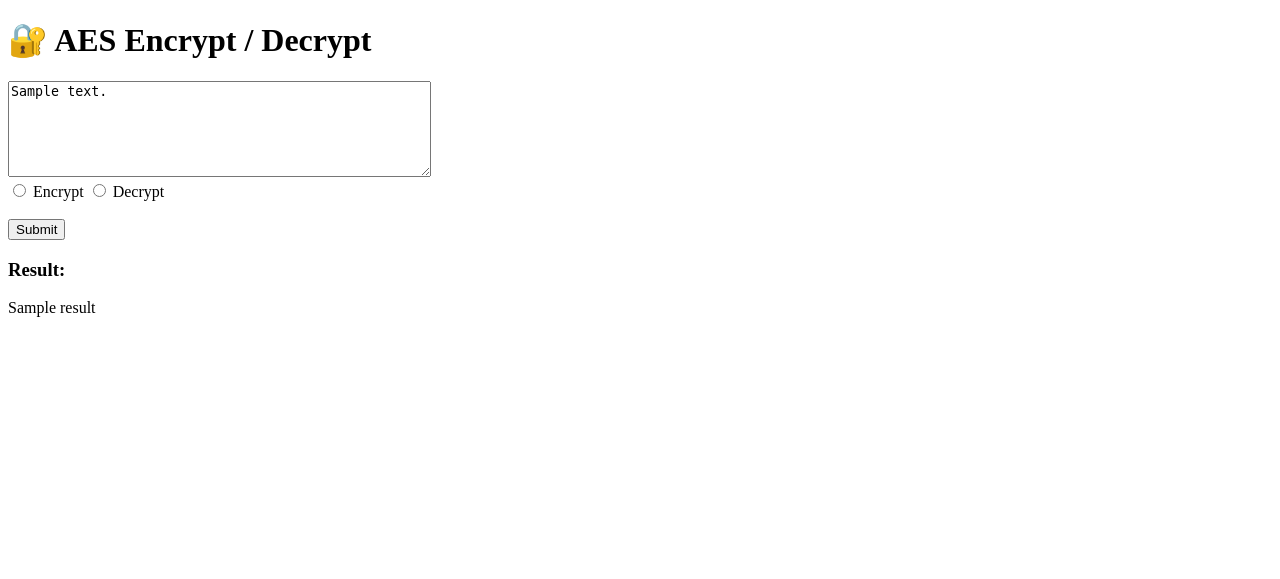
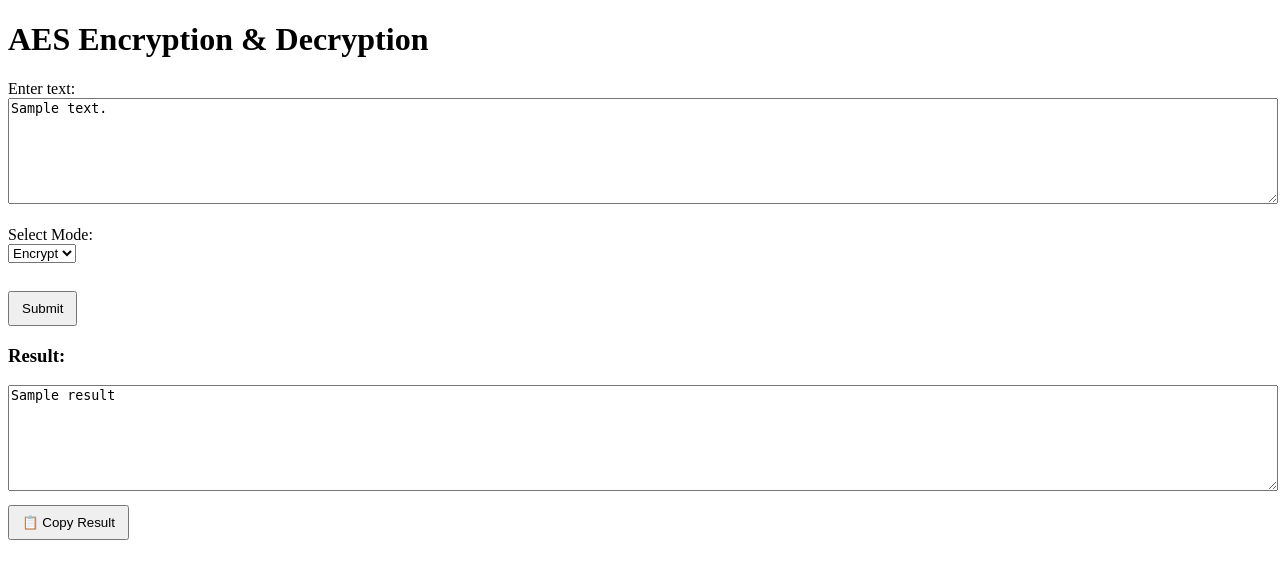
Before and after one commit to Tesco001/HI, a Flask app: template templates/index.html in a window 1280 px wide. Shown: the top 579 px of the page. Run offline with Flask 3, Linux system fonts and the light colour scheme; the template is opened without the code that fills it: most values are stand-ins (such as "Sample title", 1, 10 or a date in 2020).

Commit message:
Update index.html

```diff
--- a/templates/index.html
+++ b/templates/index.html
@@ -1,21 +1,48 @@
-<!doctype html>
+<!DOCTYPE html>
 <html lang="en">
 <head>
     <meta charset="UTF-8">
-    <title>Encrypt / Decrypt</title>
+    <title>AES Encrypt/Decrypt</title>
+    <style>
+        textarea {
+            width: 100%;
+            height: 100px;
+        }
+        button {
+            padding: 8px 12px;
+            margin-top: 10px;
+        }
+    </style>
 </head>
 <body>
-    <h1>🔐 AES Encrypt / Decrypt</h1>
+    <h1>AES Encryption & Decryption</h1>
+
     <form method="POST">
-        <textarea name="text" rows="6" cols="50" placeholder="Enter your text here">{{ input_text }}</textarea><br>
-        <label><input type="radio" name="mode" value="Encrypt" {% if mode=='Encrypt' %}checked{% endif %}> Encrypt</label>
-        <label><input type="radio" name="mode" value="Decrypt" {% if mode=='Decrypt' %}checked{% endif %}> Decrypt</label><br><br>
+        <label>Enter text:</label><br>
+        <textarea name="text" required>{{ input_text }}</textarea><br><br>
+
+        <label>Select Mode:</label><br>
+        <select name="mode">
+            <option value="Encrypt" {% if mode == 'Encrypt' %}selected{% endif %}>Encrypt</option>
+            <option value="Decrypt" {% if mode == 'Decrypt' %}selected{% endif %}>Decrypt</option>
+        </select><br><br>
+
         <button type="submit">Submit</button>
     </form>
 
     {% if result %}
         <h3>Result:</h3>
-        <p>{{ result }}</p>
+        <textarea id="resultText" readonly>{{ result }}</textarea><br>
+        <button onclick="copyToClipboard()">📋 Copy Result</button>
     {% endif %}
+
+    <script>
+        function copyToClipboard() {
+            const text = document.getElementById("resultText");
+            text.select();
+            document.execCommand("copy");
+            alert("✅ Text copied to clipboard!");
+        }
+    </script>
 </body>
 </html>
```
